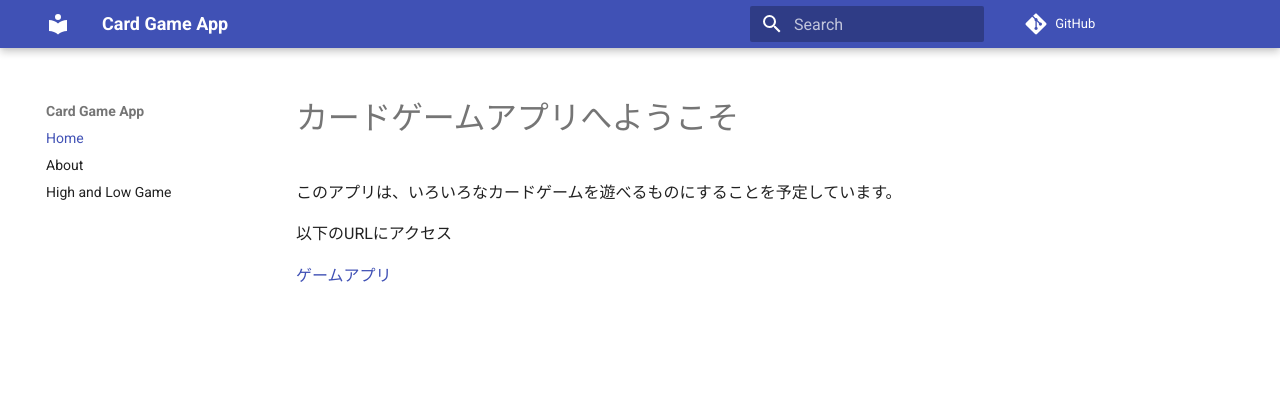
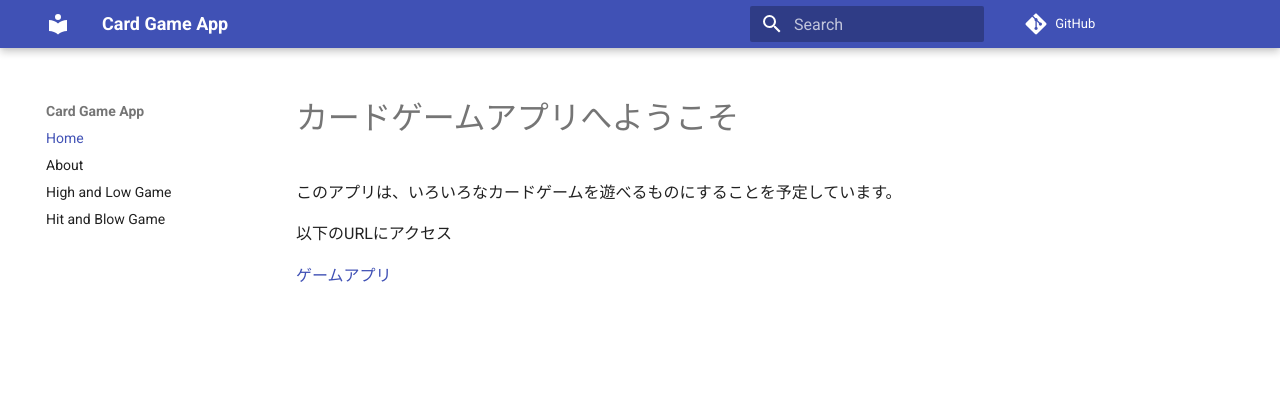
Before and after one commit to tomoishi0515-alt/streamlit-practice, an MkDocs documentation site: the page built from docs/index.md, in a window 1280 px wide. Shown: the top 403 px of the page. Built offline with MkDocs 1.6.1 and Material for MkDocs 9.7.7, drawn with Linux system fonts in a browser that asks for light colours; comment, search, counter and statistics services are not loaded; the version menu is left out.

Commit message:
ymlに追記しHPにhitandblow追加

```diff
--- a/mkdocs.yml
+++ b/mkdocs.yml
@@ -6,6 +6,7 @@ nav:
   - Home: index.md
   - About: about.md
   - High and Low Game: howtouse/high_and_low.md
+  - Hit and Blow Game: howtouse/hit_and_blow.md
 repo_url: https://github.com/tomoishi0515-alt/streamlit-practice
 extra:
   version:
```
